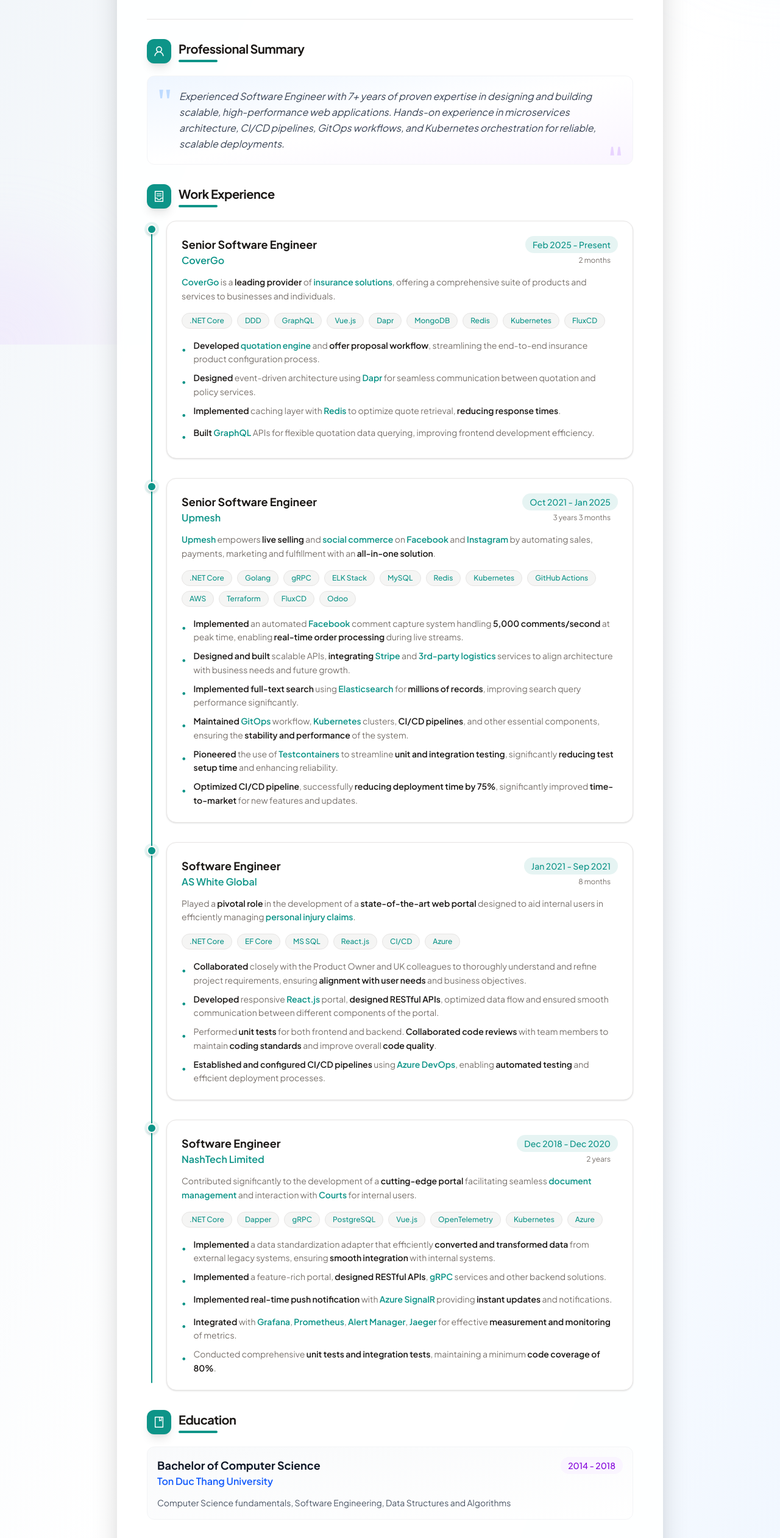
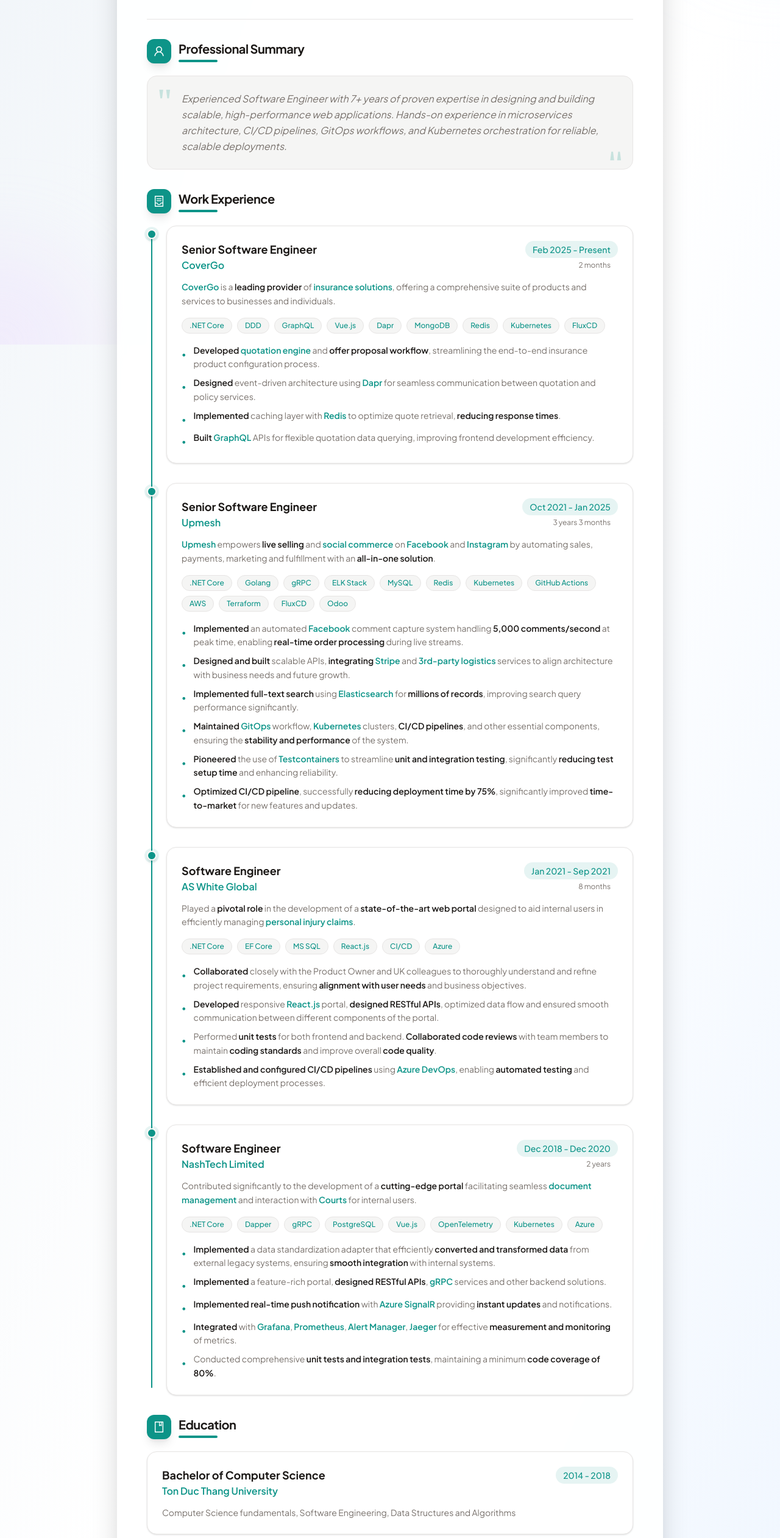
Before and after one commit to baotoq/resume, a Next.js app: page / in a window 1280 px wide. Shown: the part 235-2757 px from the top of the page at 61% size. Built offline with nearby package versions, Linux system fonts and the light colour scheme; what @ant-design/nextjs-registry would draw is missing.

Commit message:
feat(02-06): update Summary, Education, Skills with warm earth tones

```diff
--- a/src/components/resume/Education.tsx
+++ b/src/components/resume/Education.tsx
@@ -13,21 +13,21 @@ export function EducationSection({ education }: EducationProps) {
         {education.map((item) => (
           <div
             key={item.school}
-            className="group p-4 bg-gradient-to-br from-gray-50 to-white rounded-xl border border-gray-100 hover:border-blue-200 hover:shadow-md transition-all duration-300"
+            className="group p-6 bg-[var(--card)] rounded-2xl border border-[var(--border)] shadow-sm hover:shadow-md hover:-translate-y-0.5 transition-all duration-200"
           >
             <div className="flex flex-col md:flex-row md:justify-between md:items-start gap-2">
               <div>
-                <h3 className="text-lg font-bold text-gray-900 group-hover:text-blue-600 transition-colors">
+                <h3 className="text-lg font-bold text-[var(--foreground)] group-hover:text-[var(--accent)] transition-colors">
                   {item.degree}
                 </h3>
-                <span className="text-blue-600 font-semibold">{item.school}</span>
+                <span className="text-[var(--accent)] font-semibold">{item.school}</span>
               </div>
-              <span className="inline-flex items-center px-3 py-1 bg-purple-50 text-purple-700 text-sm font-medium rounded-full">
+              <span className="inline-flex items-center px-3 py-1 bg-[var(--accent)]/10 text-[var(--accent)] text-sm font-medium rounded-full">
                 {item.period}
               </span>
             </div>
             {item.details && (
-              <p className="text-gray-600 text-sm mt-3 leading-relaxed">{item.details}</p>
+              <p className="text-[var(--muted-foreground)] text-sm mt-3 leading-relaxed">{item.details}</p>
             )}
           </div>
         ))}
--- a/src/components/resume/Skills.tsx
+++ b/src/components/resume/Skills.tsx
@@ -6,45 +6,31 @@ interface SkillsProps {
   skills: SkillCategory[];
 }
 
-const categoryColors: Record<string, { bg: string; text: string; border: string }> = {
-  "Programming Languages": { bg: "from-blue-50 to-indigo-50", text: "text-blue-700", border: "border-blue-200" },
-  "Databases & Caching": { bg: "from-teal-50 to-emerald-50", text: "text-teal-700", border: "border-teal-200" },
-  "Cloud & Infrastructure": { bg: "from-purple-50 to-violet-50", text: "text-purple-700", border: "border-purple-200" },
-  "CI/CD & DevOps": { bg: "from-amber-50 to-yellow-50", text: "text-amber-700", border: "border-amber-200" },
-};
-
-const getColors = (title: string) => {
-  return categoryColors[title] || { bg: "from-gray-50 to-slate-50", text: "text-gray-700", border: "border-gray-200" };
-};
-
 export function SkillsSection({ skills }: SkillsProps) {
   return (
     <Section title="Skills & Technologies" icon={<ToolOutlined />}>
       <div className="grid grid-cols-1 md:grid-cols-2 gap-5">
-        {skills.map((category) => {
-          const colors = getColors(category.title);
-          return (
+        {skills.map((category) => (
           <div
             key={category.title}
-              className={`p-4 rounded-xl bg-gradient-to-br ${colors.bg} border ${colors.border}`}
+            className="p-5 rounded-2xl bg-[var(--muted)] border border-[var(--border)]"
           >
-              <h3 className={`text-sm font-bold ${colors.text} mb-3 flex items-center gap-2`}>
-                <span className="w-2 h-2 rounded-full bg-current" />
+            <h3 className="text-sm font-semibold text-[var(--foreground)] mb-3 flex items-center gap-2">
+              <span className="w-2 h-2 rounded-full bg-[var(--accent)]" />
               {category.title}
             </h3>
             <div className="flex flex-wrap gap-2">
               {category.skills.map((skill) => (
                 <span
                   key={skill}
-                    className={`px-3 py-1.5 bg-white/80 ${colors.text} text-xs font-medium rounded-lg border ${colors.border} shadow-sm hover:shadow-md transition-shadow`}
+                  className="px-3 py-1.5 bg-[var(--card)] text-[var(--foreground)] text-xs font-medium rounded-lg border border-[var(--border)] shadow-sm hover:shadow-md hover:border-[var(--accent)]/50 transition-all duration-200"
                 >
                   {skill}
                 </span>
               ))}
             </div>
           </div>
-          );
-        })}
+        ))}
       </div>
     </Section>
   );
--- a/src/components/resume/Summary.tsx
+++ b/src/components/resume/Summary.tsx
@@ -8,10 +8,10 @@ interface SummaryProps {
 export function Summary({ summary }: SummaryProps) {
   return (
     <Section title="Professional Summary" icon={<UserOutlined />}>
-      <div className="relative p-5 bg-gradient-to-br from-blue-50 via-white to-purple-50 rounded-xl border border-gray-100">
-        <div className="absolute top-3 left-4 text-6xl text-blue-200 font-serif leading-none select-none">"</div>
-        <p className="text-gray-700 leading-relaxed pl-8 pr-4 italic">{summary}</p>
-        <div className="absolute bottom-1 right-4 text-6xl text-purple-200 font-serif leading-none rotate-180 select-none">"</div>
+      <div className="relative p-6 bg-[var(--muted)] rounded-2xl border border-[var(--border)]">
+        <div className="absolute top-3 left-4 text-6xl text-[var(--accent)]/20 font-serif leading-none select-none">"</div>
+        <p className="text-[var(--muted-foreground)] leading-relaxed pl-8 pr-4 italic">{summary}</p>
+        <div className="absolute bottom-1 right-4 text-6xl text-[var(--accent)]/20 font-serif leading-none rotate-180 select-none">"</div>
       </div>
     </Section>
   );
```
Lines whose indentation alone changed are shown as unchanged.
